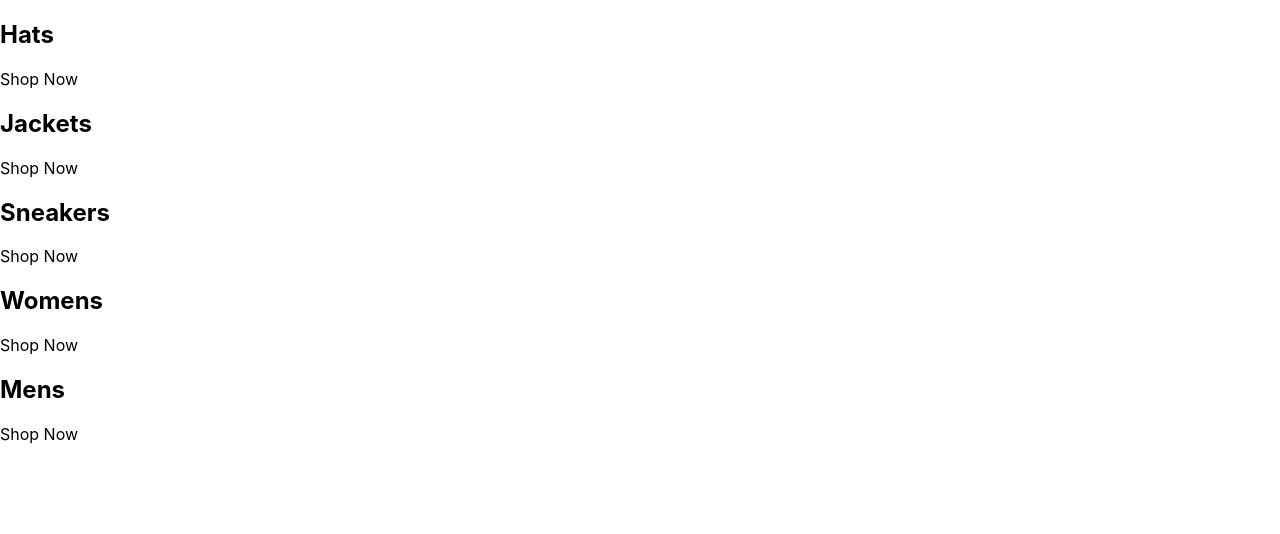
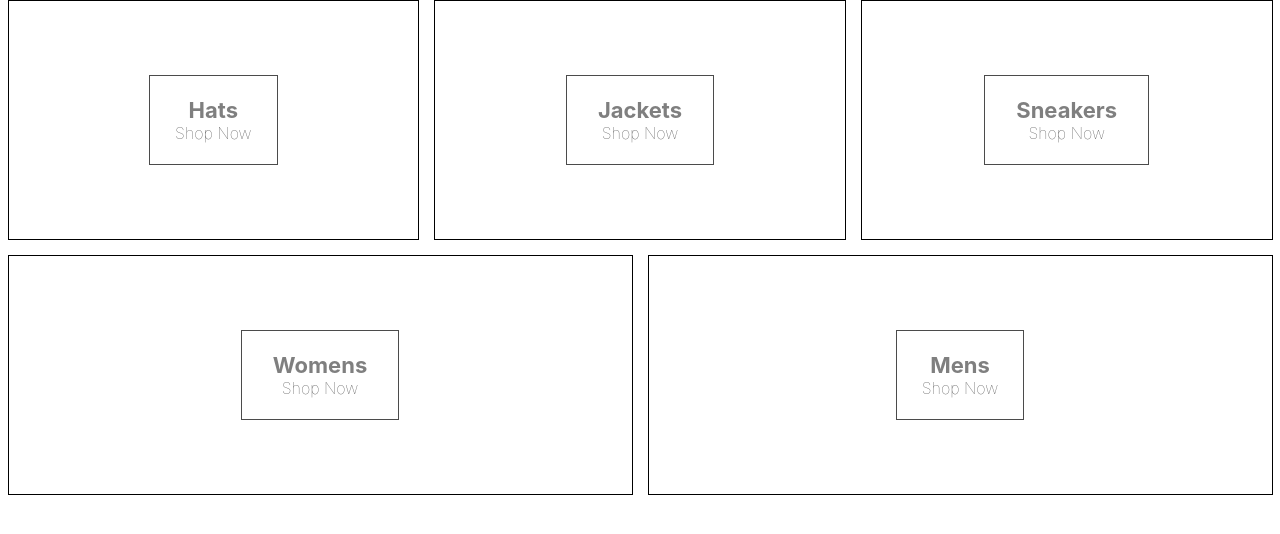
Before and after one commit to goldmouthdogg88/crwn-clothing, a React (Create React App) app: page / in a window 1280 px wide. Shown: the top 534 px of the page. Built offline with nearby package versions, Linux system fonts and the light colour scheme.

Commit message:
completed 73-adding-sass

```diff
--- a/package.json
+++ b/package.json
@@ -6,10 +6,13 @@
     "@testing-library/jest-dom": "^5.16.4",
     "@testing-library/react": "^12.1.4",
     "@testing-library/user-event": "^13.5.0",
+    "css-loader": "^6.7.1",
     "react": "^18.0.0",
     "react-dom": "^18.0.0",
     "react-scripts": "5.0.0",
-    "web-vitals": "^2.1.4"
+    "sass": "^1.49.11",
+    "web-vitals": "^2.1.4",
+    "yarn": "^1.22.18"
   },
   "scripts": {
     "start": "react-scripts start",
--- a/src/App.js
+++ b/src/App.js
@@ -1,45 +1,40 @@
+import "./categories.styles.scss";
+
 const App = () => {
+  const categories = [
+    {
+      id: 1,
+      title: "Hats",
+    },
+    {
+      id: 2,
+      title: "Jackets",
+    },
+    {
+      id: 3,
+      title: "Sneakers",
+    },
+    {
+      id: 4,
+      title: "Womens",
+    },
+    {
+      id: 5,
+      title: "Mens",
+    },
+  ];
+
   return (
     <div className="categories-container">
-      <div className="category-container">
-        {/* <img src="#" alt="just an image here..." /> */}
-        <div className="category-body-container">
-          <h2>Hats</h2>
-          <p>Shop Now</p>
+      {categories.map(({ title, id }) => (
+        <div key={id} className="category-container">
+          <div className="background-image"></div>
+          <div className="category-body-container">
+            <h2>{title}</h2>
+            <p>Shop Now</p>
+          </div>
         </div>
-      </div>
-
-      <div className="category-container">
-        {/* <img src="#" alt="just an image here..." /> */}
-        <div className="category-body-container">
-          <h2>Jackets</h2>
-          <p>Shop Now</p>
-        </div>
-      </div>
-
-      <div className="category-container">
-        {/* <img src="#" alt="just an image here..." /> */}
-        <div className="category-body-container">
-          <h2>Sneakers</h2>
-          <p>Shop Now</p>
-        </div>
-      </div>
-
-      <div className="category-container">
-        {/* <img src="#" alt="just an image here..." /> */}
-        <div className="category-body-container">
-          <h2>Womens</h2>
-          <p>Shop Now</p>
-        </div>
-      </div>
-
-      <div className="category-container">
-        {/* <img src="#" alt="just an image here..." /> */}
-        <div className="category-body-container">
-          <h2>Mens</h2>
-          <p>Shop Now</p>
-        </div>
-      </div>
+      ))}
     </div>
   );
 };
--- /dev/null
+++ b/src/categories.styles.scss
@@ -0,0 +1,90 @@
+// .categories-container {
+//   background-color: red;
+//   padding: 10px;
+
+//   .category-container {
+//     background-color: green;
+//     padding: 20px;
+
+//     .category-body-container {
+//       background-color: blue;
+//       padding: 30px;
+//     }
+//   }
+// }
+
+.categories-container {
+  width: 100%;
+  display: flex;
+  flex-wrap: wrap;
+  justify-content: space-between;
+}
+
+.category-container {
+  min-width: 30%;
+  height: 240px;
+  flex: 1 1 auto;
+  display: flex;
+  align-items: center;
+  justify-content: center;
+  border: 1px solid black;
+  margin: 0 7.5px 15px;
+  overflow: hidden;
+
+  &:hover {
+    cursor: pointer;
+
+    & .background-image {
+      transform: scale(1.1);
+      transition: transform 6s cubic-bezier(0.25, 0.45, 0.45, 0.95);
+    }
+
+    & .category-body-container {
+      opacity: 0.9;
+    }
+  }
+
+  &.large {
+    height: 380px;
+  }
+
+  &:first-child {
+    margin-right: 7.5px;
+  }
+
+  &:last-child {
+    margin-left: 7.5px;
+  }
+
+  .background-image {
+    width: 100%;
+    height: 100%;
+    background-size: cover;
+    background-position: center;
+  }
+
+  .category-body-container {
+    height: 90px;
+    padding: 0 25px;
+    display: flex;
+    flex-direction: column;
+    align-items: center;
+    justify-content: center;
+    border: 1px solid black;
+    background-color: white;
+    opacity: 0.7;
+    position: absolute;
+
+    h2 {
+      font-weight: bold;
+      margin: 0 6px 0;
+      font-size: 22px;
+      color: #4a4a4a;
+    }
+
+    p {
+      font-weight: lighter;
+      font-size: 16px;
+    }
+  }
+}
--- a/src/index.css
+++ b/src/index.css
@@ -1,13 +1,19 @@
 body {
   margin: 0;
-  font-family: -apple-system, BlinkMacSystemFont, 'Segoe UI', 'Roboto', 'Oxygen',
-    'Ubuntu', 'Cantarell', 'Fira Sans', 'Droid Sans', 'Helvetica Neue',
+  font-family: -apple-system, BlinkMacSystemFont, "Segoe UI", "Roboto", "Oxygen",
+    "Ubuntu", "Cantarell", "Fira Sans", "Droid Sans", "Helvetica Neue",
     sans-serif;
   -webkit-font-smoothing: antialiased;
   -moz-osx-font-smoothing: grayscale;
 }
 
 code {
-  font-family: source-code-pro, Menlo, Monaco, Consolas, 'Courier New',
+  font-family: source-code-pro, Menlo, Monaco, Consolas, "Courier New",
     monospace;
 }
+
+* {
+  box-sizing: border-box;
+  margin: 0;
+  padding: 0;
+}
--- /dev/null
+++ b/src/styles/categories.styles.scss
@@ -0,0 +1,11 @@
+.categories-container {
+  background-color: red;
+}
+
+.categories-container .category-container {
+  background-color: green;
+}
+
+.categories-container .category-container .category-body-container {
+  background-color: blue;
+}
```
Also changed, not shown: 2 other files (tests, documents, lock files or other folders).
